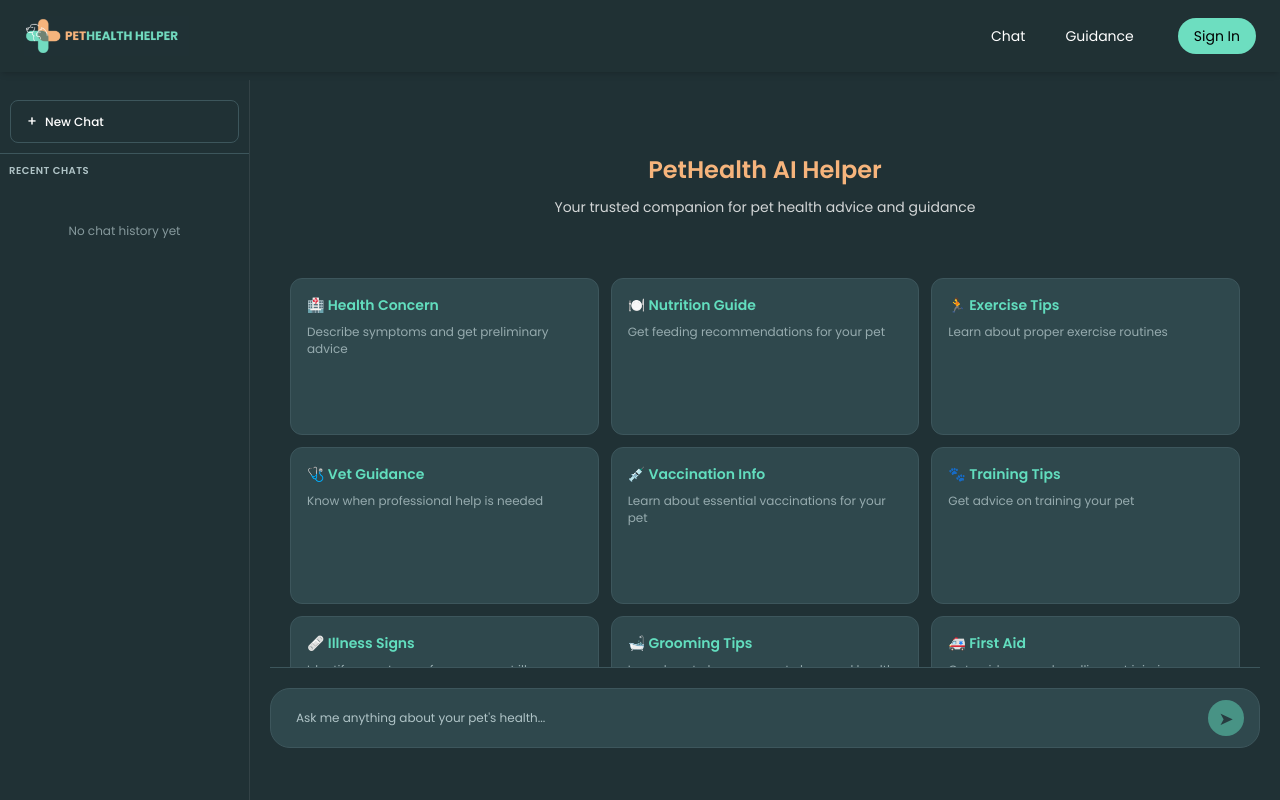
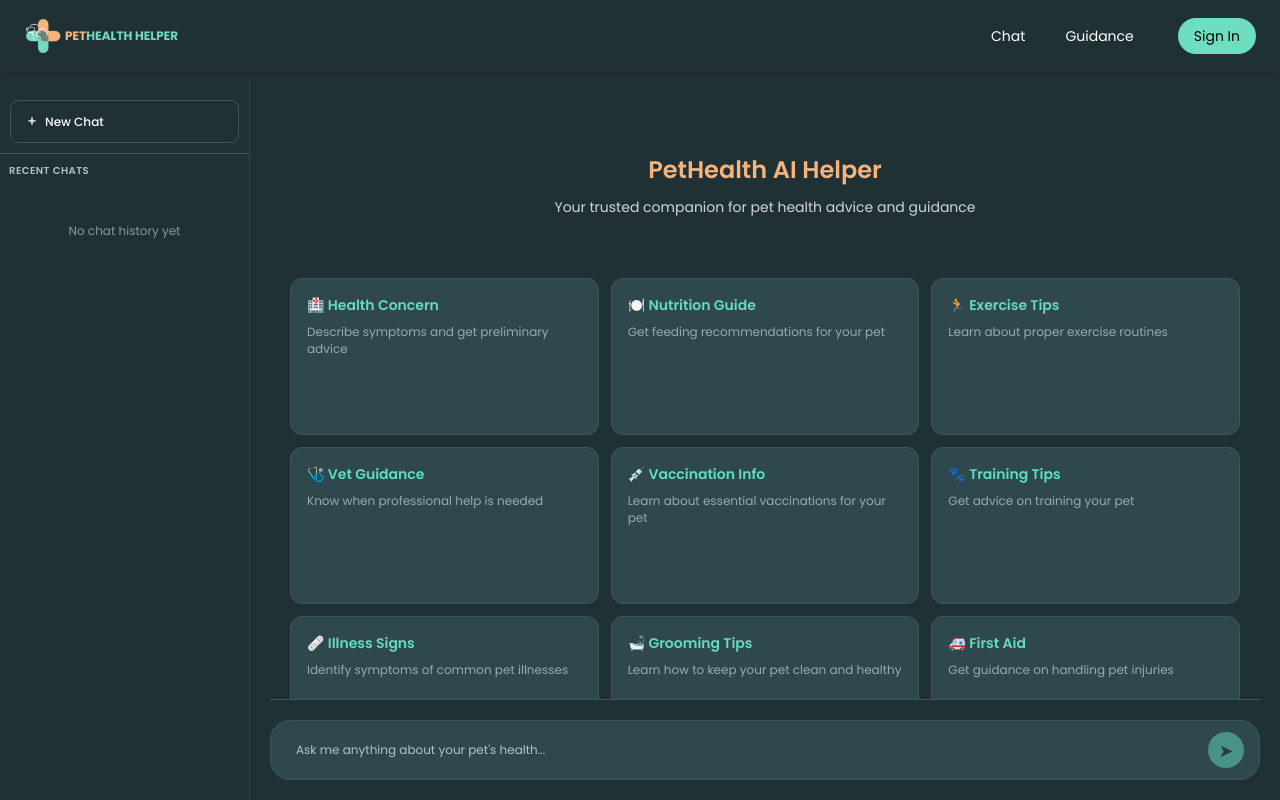
Before and after one commit to kurtrockx/pet-health-ai, a React (Vite) app: page /Chat in a window 1280 px wide. Built offline with nearby package versions, Linux system fonts and the light colour scheme; a web font is replaced by a local one.

Commit message:
removed padding bottom from chat-container

```diff
--- a/src/components/css/PetChat.css
+++ b/src/components/css/PetChat.css
@@ -206,7 +206,7 @@ body {
   flex-direction: column;
   max-width: 11000px;
   margin: 0 auto;
-  padding: 2rem 20px;
+  padding: 2rem 20px 0;
   justify-content: space-between;
   height: 100%; /* Full height */
   overflow: hidden; /* Prevent chat container scrolling */
```
